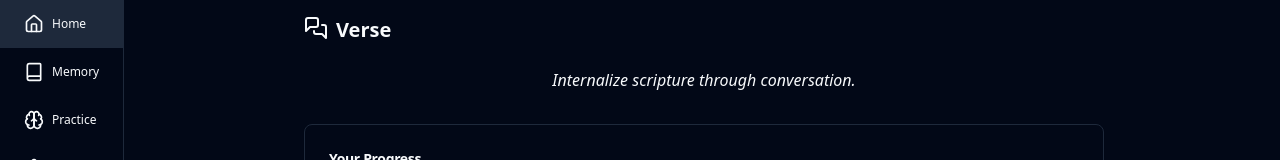
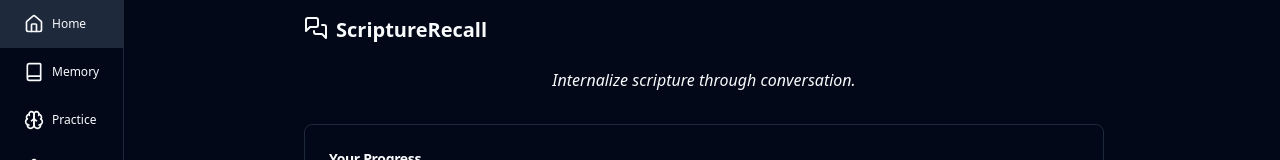
Before and after one commit to Clear-Bible/scripture-recall, a React (Vite) app: page /home in a window 1280 px wide. Shown: the top 160 px of the page. Built offline with nearby package versions, Linux system fonts and the light colour scheme.

Commit message:
Name: ScriptureRecall

```diff
--- a/index.html
+++ b/index.html
@@ -8,7 +8,7 @@
       content="viewport-fit=cover, width=device-width, initial-scale=1.0, minimum-scale=1.0, maximum-scale=1.0, user-scalable=no"
     />
     <!-- <meta name="viewport" content="width=device-width, initial-scale=1.0" /> -->
-    <title>Syntereo</title>
+    <title>ScriptureRecall</title>
   </head>
   <body>
     <div id="root"></div>
--- a/src/routes/Home.jsx
+++ b/src/routes/Home.jsx
@@ -23,7 +23,7 @@
           stroke={"currentColor"}
           className="mr-2 items-center"
         />
-        <div className="font-bold text-xl mb-6">Verse</div>
+        <div className="font-bold text-xl mb-6">ScriptureRecall</div>
       </div>
       <blockquote className="text-center italic">
         Internalize scripture through conversation.
```
